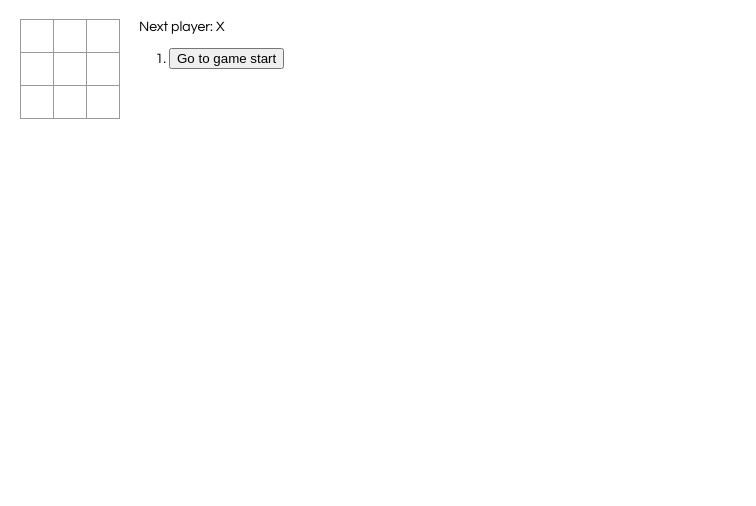
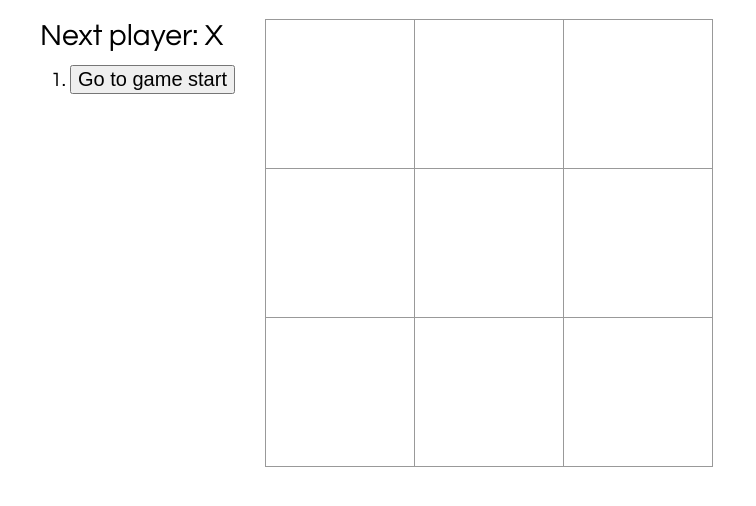
Before and after one commit to Gabriel3421/tic-tac-toe-Reactjs, a React app: page / in a window 1280 px wide. Shown: the whole page, without its empty margins (0-756 px from the left). Built offline with nearby package versions, Linux system fonts and the light colour scheme.

Commit message:
modificando css deixando mais bonito

```diff
--- a/src/index.css
+++ b/src/index.css
@@ -5,6 +5,9 @@ body {
 
 ol, ul {
   padding-left: 30px;
+}
+.winner-status{
+  font-size: 30px;
 }
 
 .board-row:after {
@@ -21,15 +24,15 @@ ol, ul {
   background: #fff;
   border: 1px solid #999;
   float: left;
-  font-size: 24px;
+  font-size: 90px;
   font-weight: bold;
   line-height: 34px;
-  height: 34px;
+  height: 150px;
   margin-right: -1px;
   margin-top: -1px;
   padding: 0;
   text-align: center;
-  width: 34px;
+  width: 150px;
 }
 
 .square:focus {
@@ -47,4 +50,5 @@ ol, ul {
 
 .game-info {
   margin-left: 20px;
+  margin-right: 30px;
 }
--- a/src/index.js
+++ b/src/index.js
@@ -88,8 +88,8 @@ function Square(props){
         'Go to move #' + move :
         'Go to game start';
         return(
-          <li key = {move}>
-            <button onClick = {() => this.jumpTo(move)}>{desc}</button>
+          <li style={{fontSize: 20}} key = {move}>
+            <button style={{fontSize: 20}} onClick = {() => this.jumpTo(move)}>{desc}</button>
           </li>
         );
       });
@@ -102,16 +102,15 @@ function Square(props){
       }
       return (
         <div className="game">
+          <div className="game-info">
+            <div className= "winner-status">{status}</div>
+            <ol>{moves}</ol>
+          </div>
           <div className="game-board">
             <Board
               squares = {current.squares}
               onClick={(i) => this.handleClick(i)}
             />
-          </div>
-
-          <div className="game-info">
-            <div className= "winner-status">{status}</div>
-            <ol>{moves}</ol>
           </div>
         </div>
       );
```
